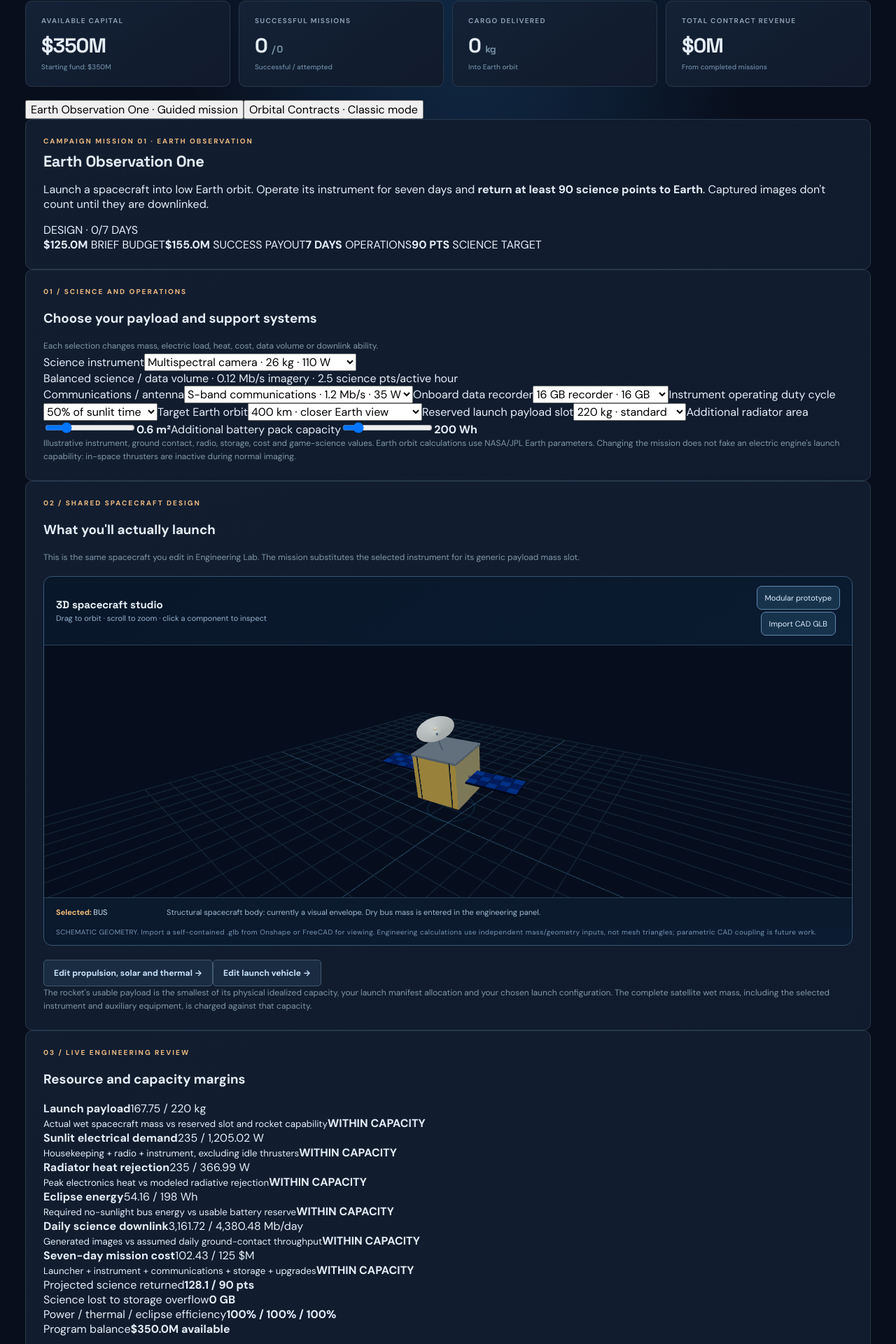
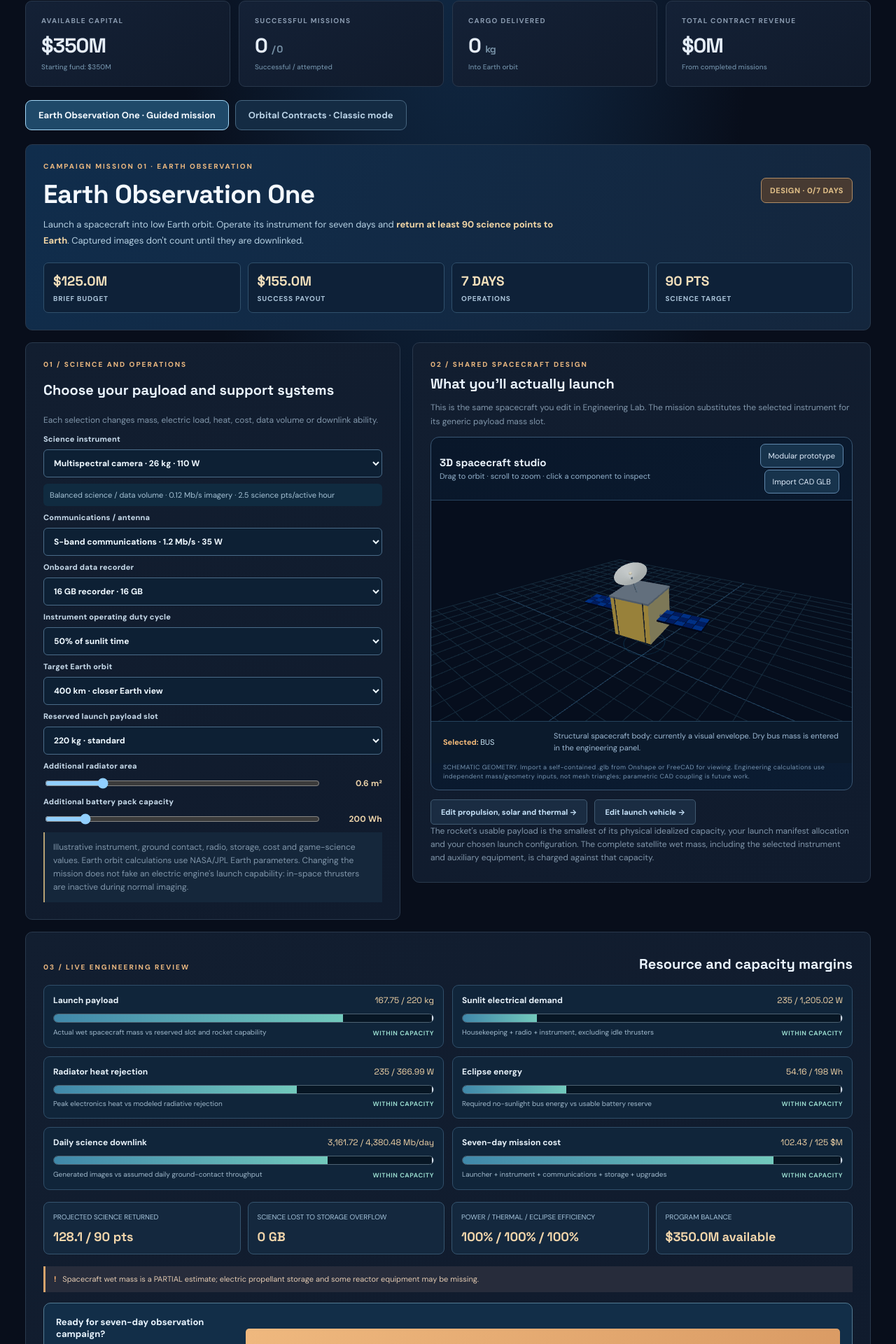
Before and after one commit to Tim8592/space-race-beyond-earth, a React (Vite) app: page / in a window 1280 px wide. Shown: the part 113-2033 px from the top of the page at 70% size. Built offline with nearby package versions, Linux system fonts and the light colour scheme.

Commit message:
Style Play Campaign Earth Observation One capacity bars, operations chart and debrief

```diff
--- a/src/styles.css
+++ b/src/styles.css
@@ -239,3 +239,95 @@
 .craft-load-help{font-size:11px;line-height:1.6;color:#eed8b2;background:#382b2a;border-top:1px solid #78573b;padding:12px 15px;margin:0}
 .craft-load-help code{color:#fce6ba}
 @media(max-width:650px){.heritage-track-heading{flex-direction:column}.heritage-milestones>div:last-child>div{grid-template-columns:1fr;gap:3px}}
+
+/* v0.7 — complete mission: Play Campaign / Earth Observation One */
+.campaign-switch{display:flex;flex-wrap:wrap;gap:9px;margin:5px 0 20px}
+.campaign-switch button{padding:12px 18px;background:#142b43;color:#bad3e7;border:1px solid #466680;border-radius:9px;font-size:13px;font-weight:700;cursor:pointer}
+.campaign-switch button.selected{background:#1f4969;border-color:#a5d9f9;color:#f3f9ff}
+.lab-back{display:flex;align-items:center;justify-content:space-between;gap:12px;margin:5px 0 15px;color:#a9c7db;font-size:12px;font-weight:700}
+.ob-mission{display:flex;flex-direction:column;gap:17px;margin-bottom:25px;min-width:0}
+.ob-mission>.panel{min-width:0}
+.ob-hero{background:linear-gradient(122deg,#102d4c,#14263d)}
+.ob-hero-title{display:flex;align-items:flex-start;justify-content:space-between;gap:18px;margin:10px 0 20px}
+.ob-hero h2{font-family:'Space Grotesk',sans-serif;font-size:clamp(25px,3.3vw,37px);margin:0 0 9px;color:#f4f9ff;letter-spacing:-.6px}
+.ob-hero p{font-size:13px;line-height:1.75;color:#b6d1e3;max-width:740px;margin:0}
+.ob-hero p strong{color:#f3d7a6}
+.ob-phase{color:#dfbe87;font-size:11px;font-weight:800;border:1px solid #b18d65;background:#473a32;border-radius:7px;padding:10px 12px;white-space:nowrap;letter-spacing:.5px}
+.ob-brief-facts{display:grid;grid-template-columns:repeat(4,minmax(0,1fr));gap:10px}
+.ob-brief-facts span{display:flex;flex-direction:column;gap:6px;color:#a8c1d6;font-size:10px;font-weight:800;letter-spacing:.8px;padding:13px;background:#0e2138;border:1px solid #30506c;border-radius:7px}
+.ob-brief-facts strong{font-family:'Space Grotesk',sans-serif;color:#f2dfbb;font-size:19px;letter-spacing:0}
+.ob-mission-grid{display:grid;grid-template-columns:minmax(330px,.9fr) minmax(0,1.1fr);gap:17px;align-items:start}
+.ob-mission-grid .panel{min-width:0}
+.ob-mission h3{font-family:'Space Grotesk',sans-serif;font-size:20px;color:#ebf5ff;margin:8px 0 12px}
+.ob-subtitle,.ob-assumption{font-size:12px;line-height:1.7;color:#a6bed3}
+.ob-assumption{background:#15273b;padding:12px;border-left:2px solid #b5a174;margin-top:15px}
+.ob-options{display:flex;flex-direction:column;gap:9px}
+.ob-control{display:flex;flex-direction:column;gap:8px;color:#c6d9e9;font-size:11px;font-weight:800;letter-spacing:.2px}
+.ob-control select{border:1px solid #4a6b88;color:#edf7fe;background:#0d2034;border-radius:6px;padding:10px;min-height:40px;font-size:12px;max-width:100%}
+.ob-control>span{display:flex;align-items:center;gap:12px}
+.ob-control input[type=range]{flex:1;accent-color:#91cfff;min-width:0}
+.ob-control>span strong{color:#ecd3a9;white-space:nowrap;font-size:12px;min-width:75px;text-align:right}
+.ob-instrument-note{font-size:11px;color:#a5c2d5;padding:9px;background:#102b40;border-radius:6px}
+.ob-model .craft-canvas{height:315px}
+.ob-model .craft-visual-shell{margin:12px 0}
+.ob-model .craft-visual-head{padding:9px 12px}
+.ob-model .craft-disclaimer{font-size:9px}
+.ob-link-actions{display:flex;flex-wrap:wrap;gap:10px;margin-top:13px}
+.ob-link-actions button{font-size:11px}
+.ob-review{padding-bottom:22px}
+.ob-section-header{display:flex;justify-content:space-between;align-items:center;gap:10px}
+.ob-section-header h3{margin:8px 0 17px}
+.ob-capacity-grid{display:grid;grid-template-columns:repeat(2,minmax(0,1fr));gap:12px}
+.ob-capacity{padding:13px;background:#10253a;border:1px solid #304f6a;border-radius:9px;min-width:0}
+.ob-capacity.over{border-color:#bd7664;background:#2d2434}
+.ob-capacity.tight{border-color:#ad9860}
+.ob-capacity-top,.ob-capacity-foot{display:flex;justify-content:space-between;align-items:center;gap:8px}
+.ob-capacity-top strong{font-size:12px;color:#e8f2fa}
+.ob-capacity-top span{font-size:12px;font-family:'Space Grotesk';color:#f2d4a7;text-align:right;white-space:nowrap}
+.ob-capacity-track{position:relative;width:100%;height:13px;border:1px solid #4d6272;background:#071624;border-radius:10px;overflow:hidden;margin:11px 0 7px}
+.ob-capacity-fill{height:100%;transition:width .18s ease;background:linear-gradient(90deg,#4088aa,#72c9bc)}
+.ob-capacity.tight .ob-capacity-fill{background:linear-gradient(90deg,#957144,#e5b778)}
+.ob-capacity.over .ob-capacity-fill{background:linear-gradient(90deg,#c18154,#e07268)}
+.ob-capacity-limit{position:absolute;right:0;top:0;height:100%;width:2px;background:#e7f0ff}
+.ob-capacity-foot small{font-size:10px;line-height:1.45;color:#9fb8cb;max-width:72%}
+.ob-capacity-foot b{font-size:9px;letter-spacing:.6px;white-space:nowrap;color:#96d7cb}
+.ob-capacity.tight .ob-capacity-foot b{color:#e9c284}
+.ob-capacity.over .ob-capacity-foot b{color:#ffad99}
+.ob-forecast{display:grid;grid-template-columns:repeat(4,minmax(0,1fr));gap:10px;margin:17px 0}
+.ob-forecast>div,.ob-live-stats>div{display:flex;flex-direction:column;gap:9px;min-width:0;padding:13px;border:1px solid #36556f;border-radius:8px;background:#14283e}
+.ob-forecast span,.ob-live-stats span{color:#a6c5dc;font-size:10px;text-transform:uppercase;line-height:1.5}
+.ob-forecast strong,.ob-live-stats strong{font-family:'Space Grotesk';font-size:clamp(14px,1.6vw,18px);color:#f2d6ab}
+.ob-warning-list{display:flex;flex-direction:column;gap:7px;margin:15px 0}
+.ob-warning-list p{font-size:11px;line-height:1.6;background:#272c3b;border-left:3px solid #d6a36c;padding:10px 12px;margin:0;color:#e4cbb2}
+.ob-warning-list p b{color:#ffb474;margin-right:6px}
+.ob-warning-list .ob-good{background:#16362e;border-left-color:#65c2a6;color:#b6e7d4}
+.ob-action{display:flex;align-items:center;justify-content:space-between;gap:15px;padding:17px;border:1px solid #547b92;border-radius:10px;background:#122e48}
+.ob-action>div{display:flex;flex-direction:column;gap:8px}
+.ob-action strong{font-size:13px;color:#e9f5ff}
+.ob-action small{font-size:11px;line-height:1.5;color:#aec7d9}
+.ob-action .launch-button{min-width:230px}
+.ob-operations h3{margin:10px 0 16px}
+.ob-progress-strip{display:grid;grid-template-columns:repeat(7,minmax(0,1fr));gap:7px}
+.ob-day-tile{font-size:10px;font-weight:800;letter-spacing:.4px;text-align:center;padding:12px 3px;background:#13273c;color:#8497a9;border:1px solid #334c62;border-radius:6px}
+.ob-day-tile.done{background:#285342;color:#d0f7e5;border-color:#438b6d}
+.ob-operations-grid{display:grid;grid-template-columns:1fr 1fr;gap:18px;align-items:start;margin-top:18px}
+.ob-live-stats{display:grid;grid-template-columns:repeat(2,minmax(0,1fr));gap:9px}
+.ob-data-chart{height:155px;display:flex;justify-content:space-around;align-items:end;gap:7px;margin-top:12px;background:repeating-linear-gradient(to top,#38546918 0px,#38546918 1px,transparent 1px,transparent 25%);border-bottom:1px solid #608aa7}
+.ob-data-day{display:flex;flex-direction:column;align-items:center;justify-content:end;gap:6px;flex:1;height:100%;min-width:0}
+.ob-bar-pair{height:120px;width:100%;display:flex;align-items:end;justify-content:center;gap:4px}
+.ob-bar-col{width:20%;min-width:5px;max-width:18px;border-radius:3px 3px 0 0}
+.ob-bar-col.produced{background:#6694d4}
+.ob-bar-col.delivered{background:#6cc7b2}
+.ob-data-day small{font-size:9px;color:#9fb9cb}
+.ob-legend{display:flex;gap:18px;margin-top:12px;font-size:10px;color:#a4bdcd}
+.ob-legend span:first-child{color:#8ab1f2}
+.ob-legend span:last-child{color:#6cc7b2}
+.ob-day-note{font-size:12px;line-height:1.65;color:#c8dbec;background:#162d45;padding:13px;border-radius:7px;margin:16px 0}
+.ob-actions-row{display:flex;gap:12px;justify-content:flex-end;margin-top:20px;flex-wrap:wrap}
+.ob-debrief{padding:18px;border:1px solid #658aa0;border-radius:9px;background:#132b43;margin-top:20px}
+.ob-debrief h3{color:#f6d9a8}
+.ob-debrief>p{font-size:13px;line-height:1.6;color:#bbd3e3}
+.ob-debrief .ob-forecast{grid-template-columns:repeat(3,minmax(0,1fr))}
+@media(max-width:1100px){.ob-mission-grid{grid-template-columns:1fr}.ob-forecast{grid-template-columns:repeat(2,minmax(0,1fr))}}
+@media(max-width:780px){.ob-capacity-grid,.ob-operations-grid{grid-template-columns:1fr}.ob-brief-facts{grid-template-columns:repeat(2,minmax(0,1fr))}.ob-phase{white-space:normal}.ob-hero-title{flex-direction:column}}
+@media(max-width:540px){.ob-forecast,.ob-live-stats,.ob-debrief .ob-forecast{grid-template-columns:1fr}.ob-action,.lab-back{flex-direction:column;align-items:stretch}.ob-action .launch-button{min-width:0;width:100%}.ob-day-tile{font-size:8px;padding:8px 1px}.ob-capacity-top{flex-wrap:wrap}}
```
